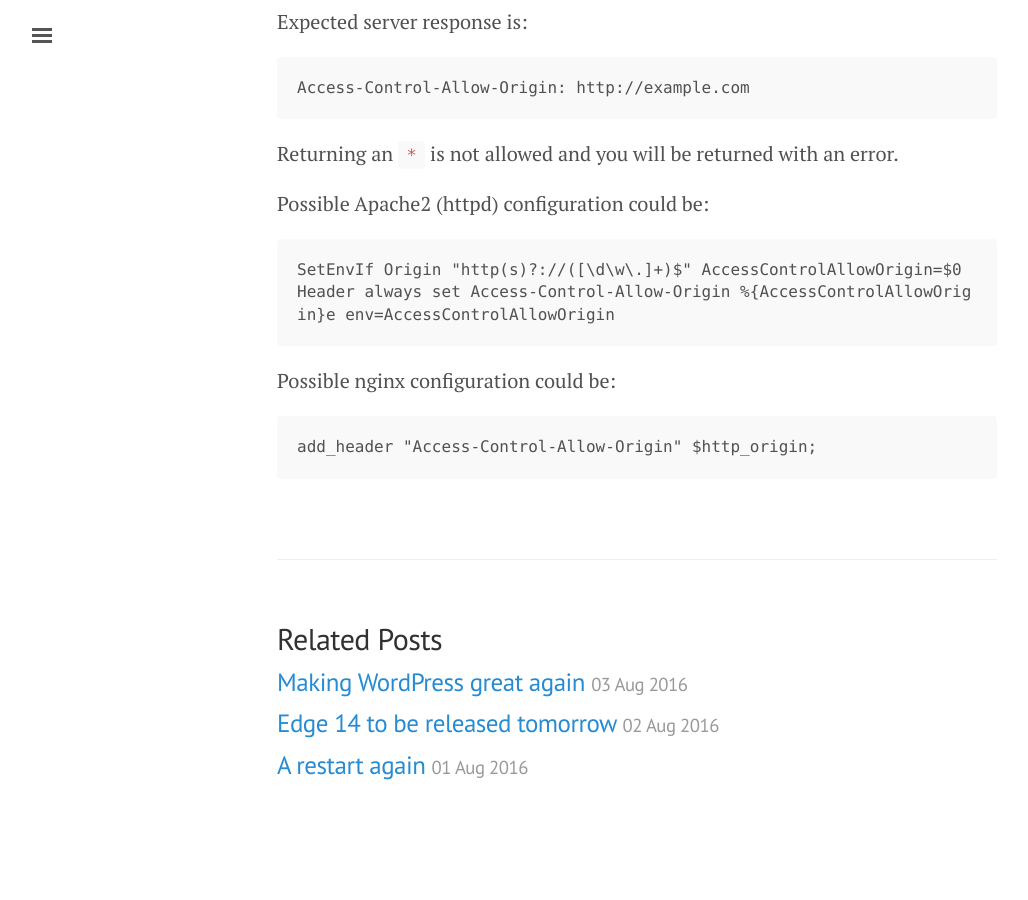
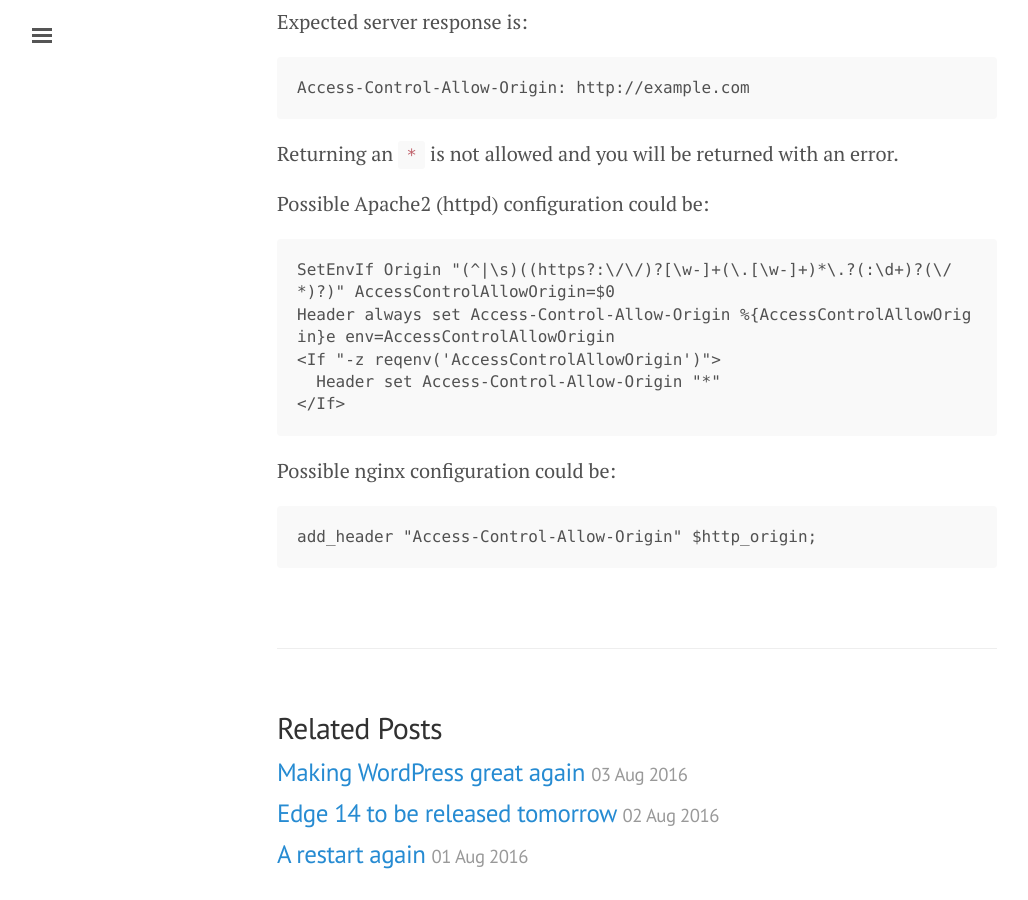
Before and after one commit to javascript-sg/javascript-sg.github.io, a Jekyll site: the page built from _posts/2016-08-05-learnings-from-cors.markdown, in a window 1280 px wide and 900 px high, scrolled down 1585 px. Shown: the whole window, without its empty margins (3-1031 px from the left). Built offline with Jekyll 4.4.1, drawn with Linux system fonts in a browser that asks for light colours; before the commit the page ends 2426 px from its top, so only the background shows below that.

Commit message:
Post update: Learnings from CORS

````diff
--- a/_posts/2016-08-05-learnings-from-cors.markdown
+++ b/_posts/2016-08-05-learnings-from-cors.markdown
@@ -63,8 +63,11 @@ Returning an `*` is not allowed and you will be returned with an error.
 Possible Apache2 (httpd) configuration could be:
 
 ```
-SetEnvIf Origin "http(s)?://([\d\w\.]+)$" AccessControlAllowOrigin=$0
+SetEnvIf Origin "(^|\s)((https?:\/\/)?[\w-]+(\.[\w-]+)*\.?(:\d+)?(\/*)?)" AccessControlAllowOrigin=$0
 Header always set Access-Control-Allow-Origin %{AccessControlAllowOrigin}e env=AccessControlAllowOrigin
+<If "-z reqenv('AccessControlAllowOrigin')">
+  Header set Access-Control-Allow-Origin "*"
+</If>
 ```
 
 Possible nginx configuration could be:
````
